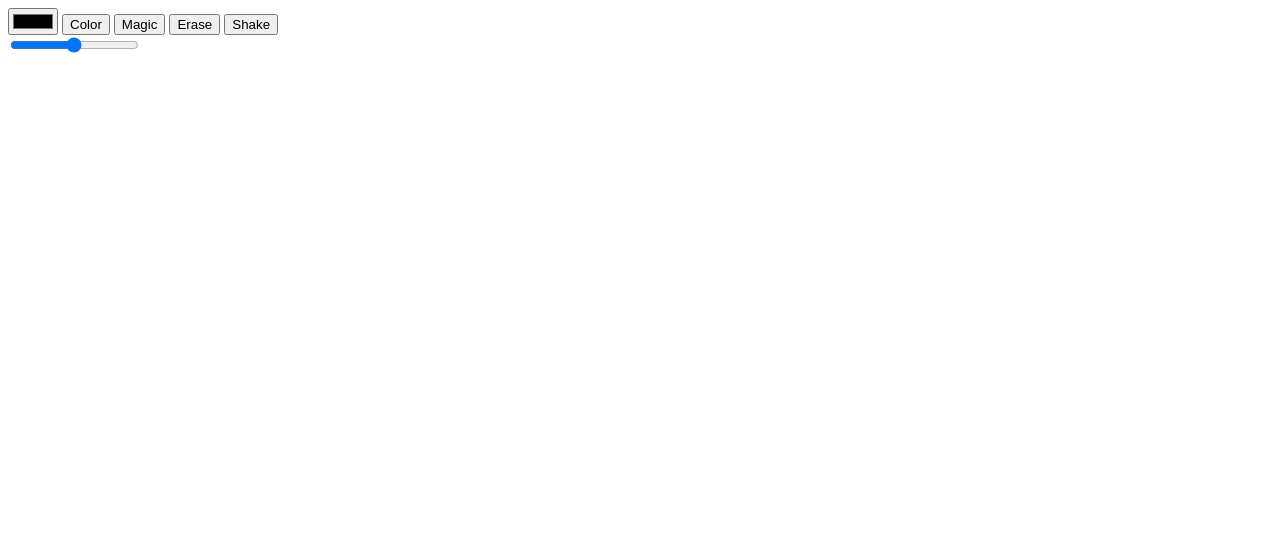
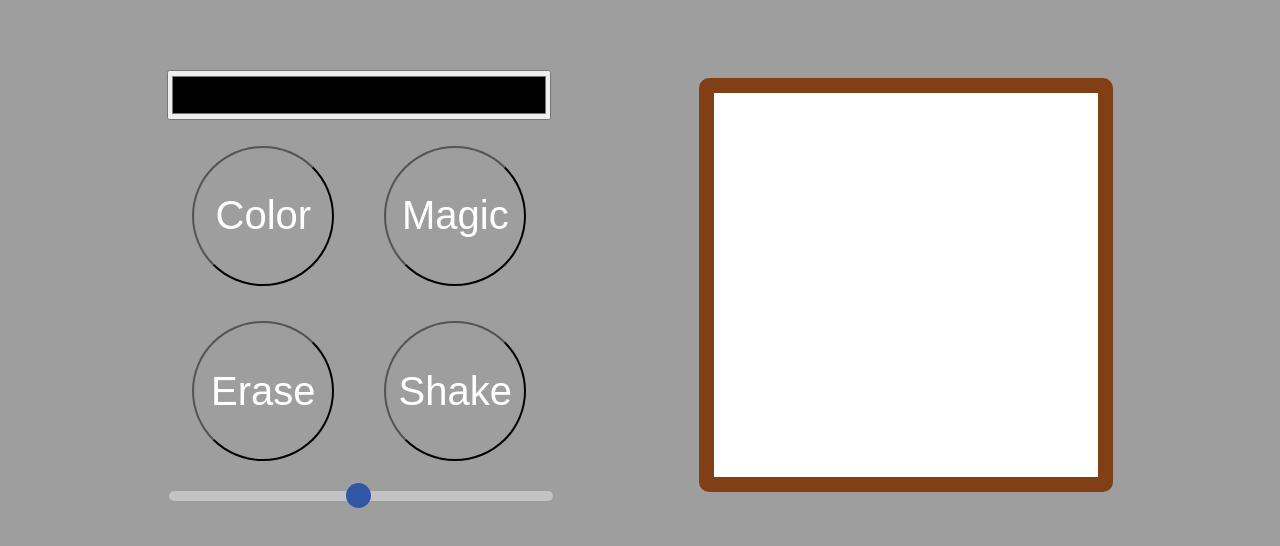
Before and after one commit to cuche2003/etch-a-sketch, a plain HTML site: page index.html in a window 1280 px wide. Drawn offline with Linux system fonts and the light colour scheme; the site is published under a folder, as on GitHub Pages, so addresses that start at the root find nothing; a web font is replaced by a local one.

Commit message:
Jekyll error fixing

```diff
--- a/index.html
+++ b/index.html
@@ -3,8 +3,8 @@
     <head>
         <meta charset="UTF-8">
         <title>Etch-a-sketch</title>
-        <link rel="stylesheet" href="/style/style.css">
-        <script src="/script/script.js" defer></script>
+        <link rel="stylesheet" href="style/style.css">
+        <script src="script/script.js" defer></script>
     </head>
     <body>
         <div id="tools">
```
